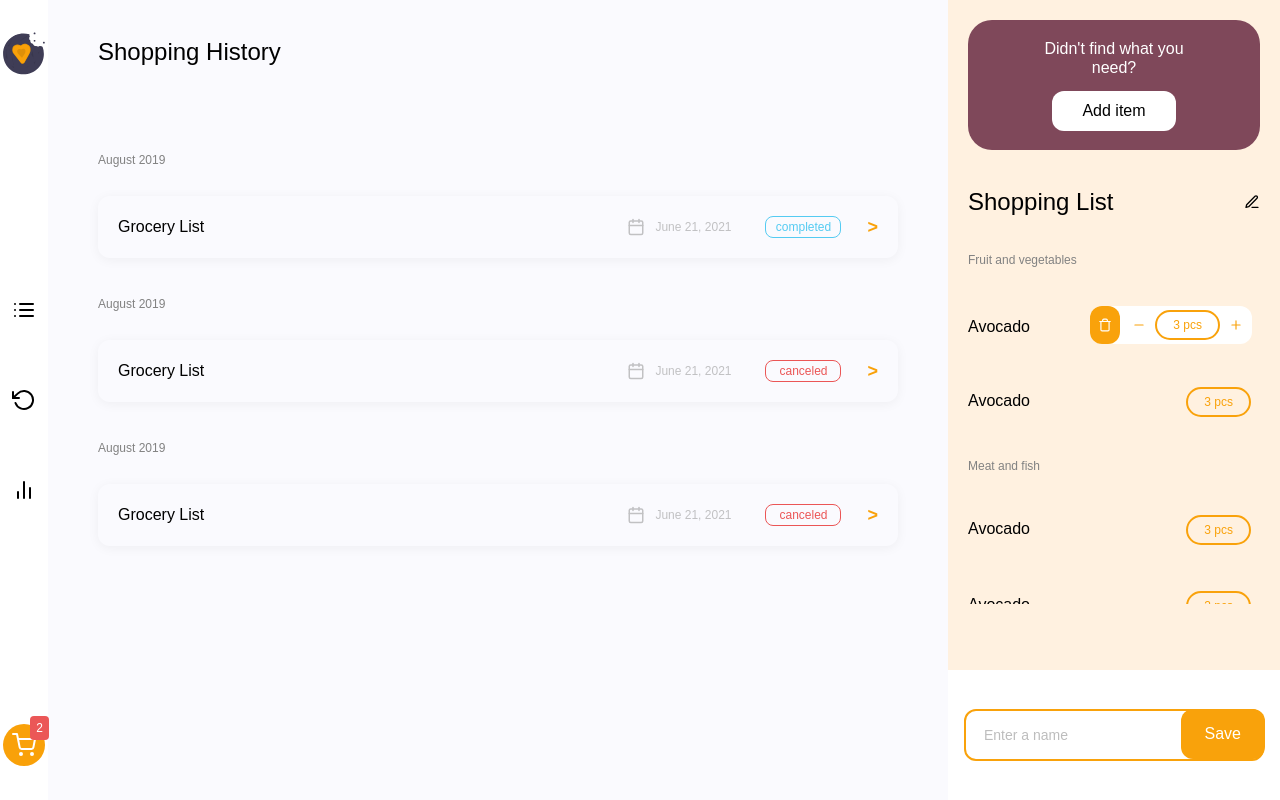
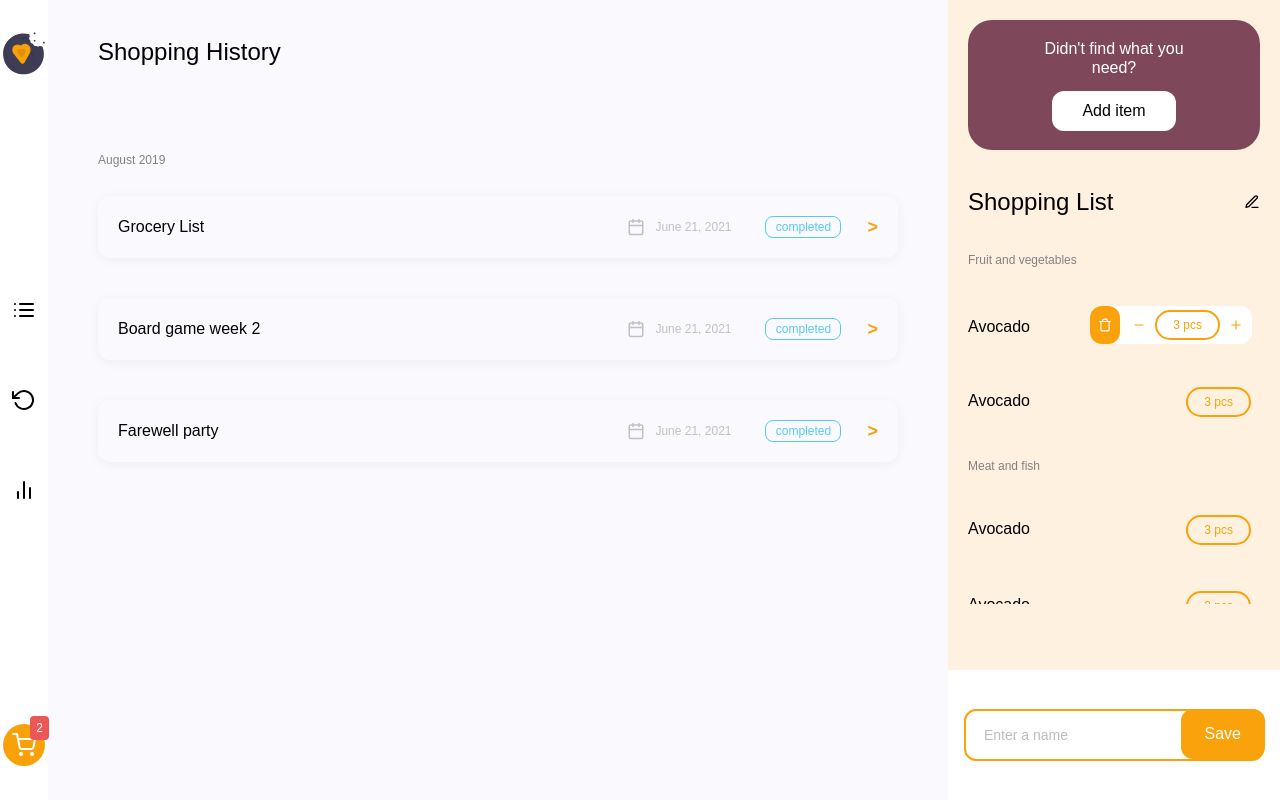
Before and after one commit to barbaraperic/shopping-list, a React (Vite) app: page /history in a window 1280 px wide. Built offline with nearby package versions, Linux system fonts and the light colour scheme.

Commit message:
FEAT: routes for history page details

```diff
--- a/src/containers/MainHistory/Details.js
+++ b/src/containers/MainHistory/Details.js
@@ -1,4 +1,6 @@
 import styled from 'styled-components'
+import { useParams, useRouteMatch } from 'react-router-dom';
+
 import Cards from '../Cards';
 import { LinkBack, SubHeader, DateText } from '../../components/Text';
 import { COLORS } from '../../style/constants';
@@ -7,11 +9,19 @@ const cookies = ["Doris Truffle", "Chocolate Cookie"];
 const beverages = ["Beer", "Wine"];
 
 const MainDetails = ({ className }) => {
+  const { id } = useParams()
+  console.log(useParams())
+
+  const styleTitle = (string) => {
+    const arr = string.split("-")
+    return arr.join(' ')
+  }
+
   return (
     <MainWrapper className={className}>
       <LinkBack to="/history" />
       <TopWrapper>
-        <SubHeader>Eero's farwell party</SubHeader>
+        <SubHeader>{styleTitle(id)}</SubHeader>
         <DateText />
       </TopWrapper>
       <Wrapper>
--- a/src/containers/MainHistory/Preview.js
+++ b/src/containers/MainHistory/Preview.js
@@ -1,9 +1,14 @@
 import styled from 'styled-components'
 import { useParams, useRouteMatch } from 'react-router-dom';
+import slugify from 'slugify'
 import { LongCard } from '../../components/Card';
 import { SubHeader, MutedText } from '../../components/Text'
 
 const MainPreview = ({ className }) => {
+
+  const { url } = useRouteMatch();
+
+  const articles = ["Grocery List", "Board game week 2", "Farewell party"]
 
   console.log(useParams())
   console.log(useRouteMatch())
@@ -14,23 +19,14 @@ const MainPreview = ({ className }) => {
       </TopWrapper>
       <Wrapper>
         <MutedText>August 2019</MutedText>
-        <LongCard
-          text="Grocery List"
-          type="completed"
-          to="/"
-        />
-        <MutedText>August 2019</MutedText>
-        <LongCard
-          text="Grocery List"
-          type="canceled"
-          to="/"
-        />
-        <MutedText>August 2019</MutedText>
-        <LongCard
-          text="Grocery List"
-          type="canceled"
-          to="/"
-        />
+        {articles.map(article => (
+          <LongCard
+            key={article}
+            text={article}
+            type="completed"
+            to={`${url}/${slugify(article)}`}
+          />
+        ))}
       </Wrapper>
     </MainWrapper>
   )
```
